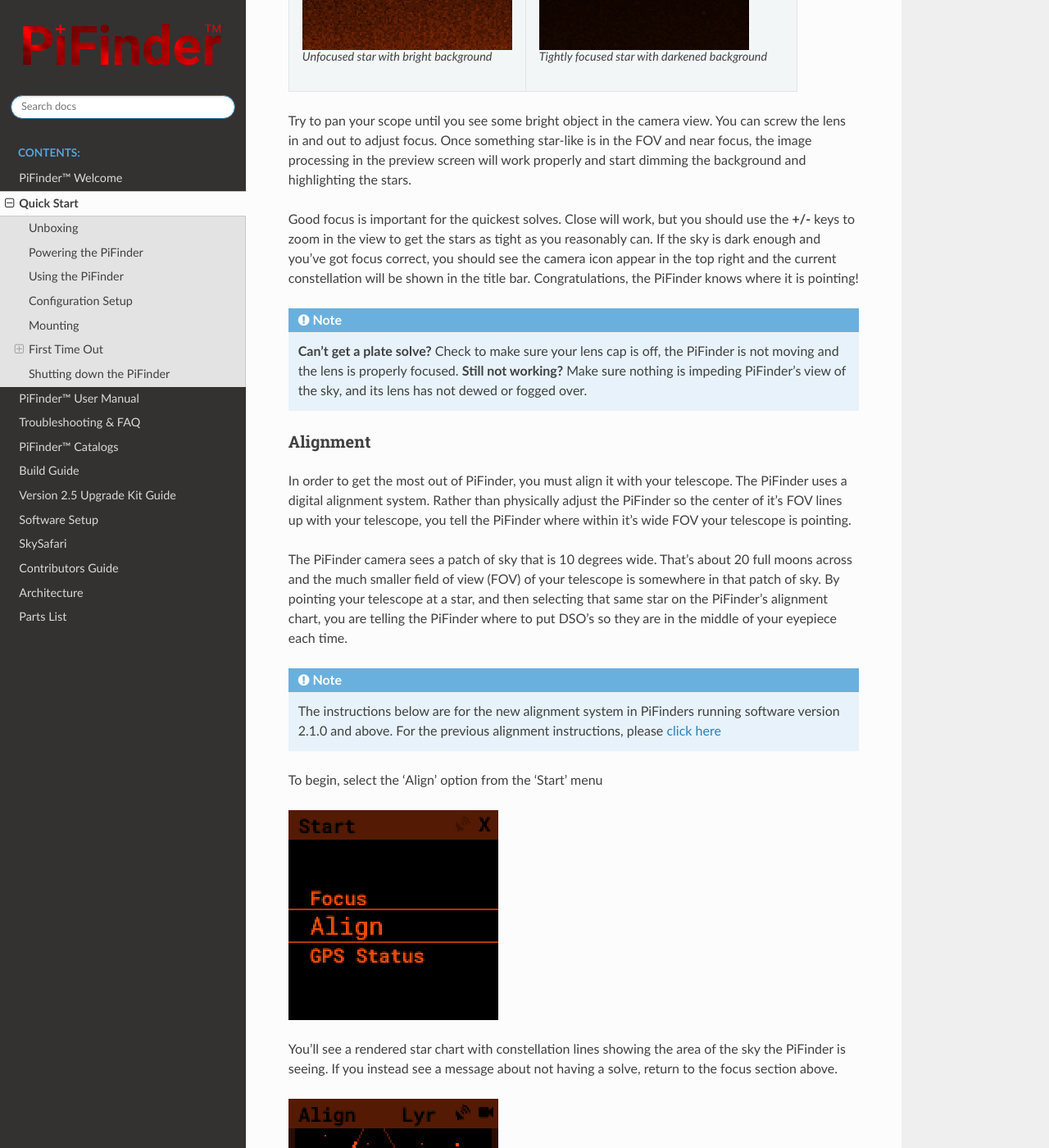
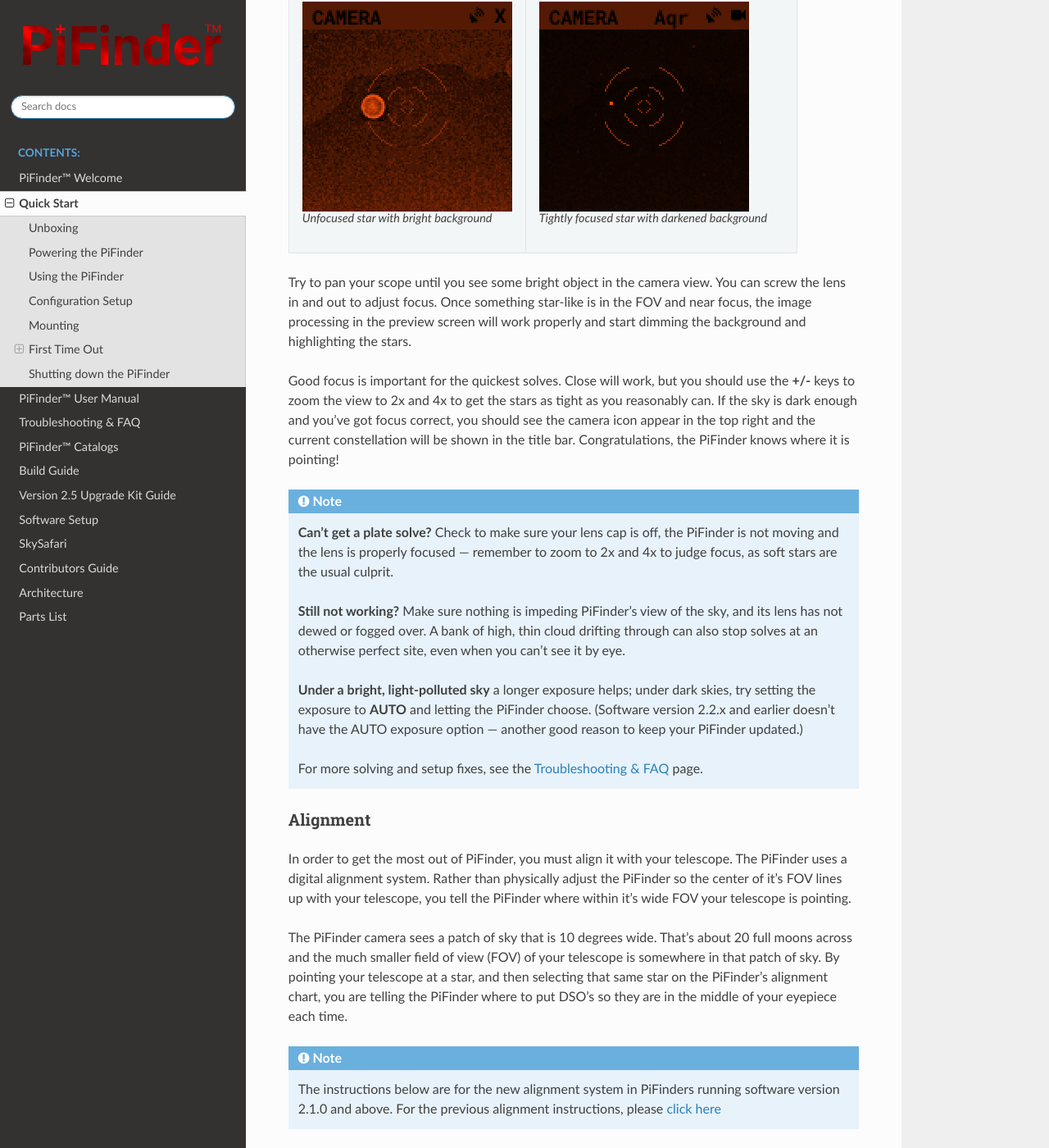
Before and after one commit to brickbots/PiFinder, a Sphinx documentation site: the page built from docs/source/quick_start.rst, in a window 1280 px wide and 1400 px high, scrolled down 9763 px. Shown: the whole window at 82% size. Built offline with Sphinx 7.4.7 and the Read the Docs theme 3.1.0, drawn with Linux system fonts in a browser that asks for light colours; some of the changed text lies outside the part shown.

Commit message:
Strengthen Quick Start focus guidance and update Catalogs page
Quick Start (item #2): focus is the most common reason solving fails, so
lead the Setting Focus section with that, stress zooming to 2x/4x to judge
star tightness, give a ~6mm-of-thread starting position, and add high-thin
cloud plus the AUTO-exposure (2.2.x caveat) to the troubleshooting note.
Cross-link to the new Troubleshooting page.

Catalogs (item #6): add the missing TLK (variable stars) and Lyn (Lyngå
open clusters) catalogs, correct the WDS pair count to 130,000+ to match
the shipped database, and document finding large catalogs by Name Search
or Nearest sorting.

Co-Authored-By: Claude Opus 4.7 (1M context) <noreply@anthropic.com>

```diff
--- a/docs/source/quick_start.rst
+++ b/docs/source/quick_start.rst
@@ -269,7 +269,16 @@ best stars you can see. Make sure your lens cap is off, and immediately PiFinder
 what it sees.... the focus point of the lens is set when your PiFinder is assembled, but it may need
 some adjustment to see the dimmest stars.
 
-Screw the lens in and out in the holder to adjust focus if needed.
+.. note::
+   **Focus is the single most common reason a PiFinder won't solve.**  Stars that look
+   perfectly sharp at the normal zoom level are often not tight enough, so always zoom in
+   to 2x and 4x with the **+/-** keys and keep adjusting until the stars are as small as
+   you can make them.
+
+Screw the lens in and out in the holder to adjust focus if needed.  If you're starting
+from scratch — a new build, or a lens that's been moved — set the lens so about 6mm of
+thread is showing (roughly the width of a pencil).  That's close to in focus and a good
+place to begin.
 
 Use the menu system to select the 'Focus' option under the 'Start' menu
 
@@ -296,7 +305,7 @@ Try to pan your scope until you see some bright object in the camera view.  You
 to adjust focus.  Once something star-like is in the FOV and near focus, the image processing in the preview screen
 will work properly and start dimming the background and highlighting the stars.
 
-Good focus is important for the quickest solves.  Close will work, but you should use the **+/-** keys to zoom in the view
+Good focus is important for the quickest solves.  Close will work, but you should use the **+/-** keys to zoom the view to 2x and 4x
 to get the stars as tight as you reasonably can.  If the sky is dark enough and you've got focus
 correct, you should see the camera icon appear in the top right and the current constellation will be shown in
 the title bar.  Congratulations, the PiFinder knows where it is pointing!
@@ -304,9 +313,18 @@ the title bar.  Congratulations, the PiFinder knows where it is pointing!
 
 .. note::
    **Can’t get a plate solve?** Check to make sure your lens cap is off, the PiFinder is not moving and
-   the lens is properly focused.
+   the lens is properly focused — remember to zoom to 2x and 4x to judge focus, as soft stars are
+   the usual culprit.
+
    **Still not working?** Make sure nothing is impeding PiFinder’s view of the sky, and its
-   lens has not dewed or fogged over.
+   lens has not dewed or fogged over.  A bank of high, thin cloud drifting through can also stop
+   solves at an otherwise perfect site, even when you can’t see it by eye.
+
+   **Under a bright, light-polluted sky** a longer exposure helps; under dark skies, try setting
+   the exposure to **AUTO** and letting the PiFinder choose.  (Software version 2.2.x and earlier
+   doesn’t have the AUTO exposure option — another good reason to keep your PiFinder updated.)
+
+   For more solving and setup fixes, see the :doc:`troubleshooting` page.
 
 
 Alignment
```
Also changed, not shown: docs/source/catalogs.rst (+18 -2 lines).
